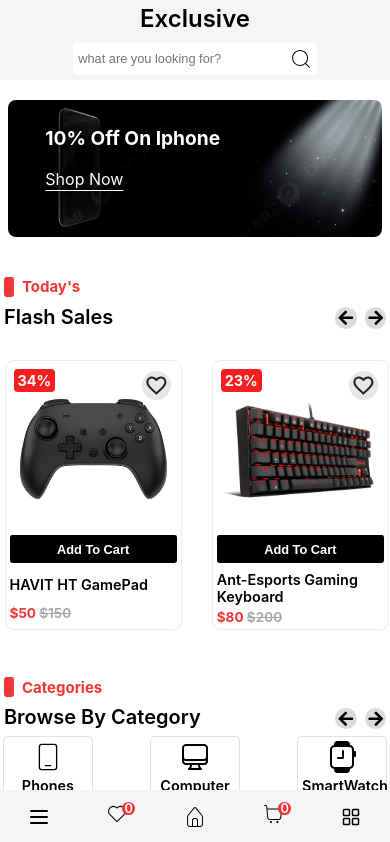
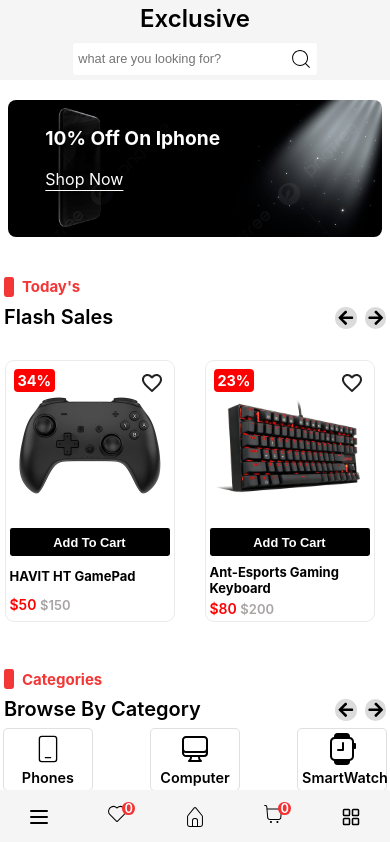
Before and after one commit to abhradeep01/ecommerce, a React (Create React App) app: page / in a window 390 px wide. Shown: the top 842 px of the page. Built offline with nearby package versions, Linux system fonts and the light colour scheme.

Commit message:
some change using styled-components

```diff
--- a/package.json
+++ b/package.json
@@ -17,6 +17,8 @@
     "react-redux": "^9.1.2",
     "react-scripts": "5.0.1",
     "redux": "^5.0.1",
+    "styled-component": "^2.8.0",
+    "styled-components": "^6.1.12",
     "web-vitals": "^2.1.4"
   },
   "scripts": {
--- a/src/main/component/cart/cart.js
+++ b/src/main/component/cart/cart.js
@@ -1,44 +1,158 @@
 import React from 'react'
-import styles from './cart.module.css';
+// import styles from './cart.module.css';
 import {FavoriteBorder,Favorite} from '@mui/icons-material';
 import { IconButton } from '@mui/material';
 import {grey} from '@mui/material/colors';
+import styled from 'styled-components';
 
-function Cart({img,discount,itemName,price,not,cartEvent,favEvent}) {
+function Cart({img,float,itemName,price,not,cartEvent,favEvent}) {
   const [favorite,setFavorite] = React.useState(false);
 
+  const Cart = styled.div`
+    min-width:10rem;
+    max-width:10.5rem;
+    position: relative;
+    display: flex;
+    flex-direction: column;
+    padding:0.25rem;
+    box-shadow:0px 0px 0px 1px rgb(235, 235, 235);
+    border-radius:0.5rem;
+    gap:0.5rem;
+
+    //hover
+    &:hover{
+      box-shadow:0px 0px 5px rgb(175, 175, 175);
+      transition:box-shadow 0.1ms;
+      cursor: pointer;
+    }
+  `;
+  const Float = styled.div`
+    position: absolute;
+    z-index:1;
+    top:0.5rem;
+    left:0.5rem;
+    width:fit-content;
+    padding:0.2rem 0.25rem;
+    font-size:0.9rem;
+    font-weight:700;
+    border-radius:0.25rem;
+    text-align: center;
+
+    &.new{
+      text-transform: capitalize;
+      color:white;
+      background-color:green;
+    }
+    &.discount{
+      color:white;
+      background-color:red;
+    }
+  `;
+  const Button = styled.button`
+    background-color:black;
+    height:1.75rem;
+    color:white;
+    border:none;
+    outline:none;
+    font-size:0.8rem;
+    font-weight:600;
+    padding:0.2rem;
+    text-transform: capitalize;
+    border-radius:0.15rem;
+    &:hover{
+      opacity:0.9;
+      cursor: pointer;
+    }
+  `;
+  const FloatIcon = styled.div`
+    position: absolute;
+    width:fit-content;
+    top:2px;
+    right:2px;
+    display: flex;
+    flex-direction: column;
+    align-items: center;
+    gap:0.25rem;
+    z-index:1;
+
+    &>.icon{
+      font-size:1.5rem;
+      background-color:rgb(231, 231, 231);
+      border-radius:50%;
+      padding:0.15rem;
+    }
+  `;
+  const ProductImg = styled.div`
+    width:100%;
+    display: flex;
+    flex-direction: column;
+    gap:0.2rem;
+    &>img{
+      width:100%;
+    }
+  `;
+  const ProductDesc =styled.div`
+    width:100%;
+    height:100%;
+    display:flex;
+    flex-direction: column;
+    justify-content:space-around;
+    gap:0.25rem;
+  `;
+  const Price = styled.h5`
+    text-transform: capitalize;
+    font-size:14px;
+    font-weight:600;
+    margin:0;
+    color:red;
+  `;
+  const Productname = styled.h3`
+    font-size:13px;
+    font-weight:700;
+    margin:0;
+    text-transform: capitalize;
+
+  `;
+  const NotPrice = styled.span`
+    font-size:13px;
+    color:rgb(168, 164, 164);
+    font-weight:600;
+  `;
   const onclickevent =(e)=>{
     setFavorite(!favorite);
     favEvent(e);
   }
   return (
-    <div className={styles.cart} id='cart' data-item-name={itemName} data-price={price}
-      data-discount={discount} data-favorite={favorite} data-set-favorite={setFavorite}>
-        <div className={`${styles.tags} ${discount==='new'?
-          styles.green:styles.red}`} style={discount?{display:'block'}:
-          {display:'none'}} id='discount' data-discount={discount} >{discount}
-        </div>
-        <div className={styles.float_icon}>
+    <Cart id='cart' data-item-name={itemName} data-price={price}
+      data-discount={float} data-favorite={favorite} data-set-favorite={setFavorite}>
+        <Float className={float==='new'?'new':'discount'} style={float?{display:'block'}:
+          {display:'none'}} id='discount'>{float}
+        </Float>
+        <FloatIcon>
           {favorite?
             <IconButton onClick={onclickevent}>
-              <Favorite className={styles.icon} color='error' />
+              <Favorite className={'icon'} color='error' />
             </IconButton>:
             <IconButton onClick={onclickevent} >
-              <FavoriteBorder className={styles.icon} sx={{color:grey[900]}} />
+              <FavoriteBorder className={'icon'} sx={{color:grey[900]}} />
             </IconButton>
           }
-        </div>
-        <div className={styles.up}>
+        </FloatIcon>
+        <ProductImg>
           <img src={img} alt={itemName} />
-          <button onClick={cartEvent}>add to cart</button>
-        </div>
-        <div className={styles.text}>
-          <div className={styles.h3}>{itemName}</div>
-          <div className={styles.h5}>${price} <span
-          style={not?{display:'inline'}:{display:'none'}}>${not}</span>
-        </div>
-        </div>
-    </div>
+          <Button onClick={cartEvent}>add to cart</Button>
+        </ProductImg>
+        <ProductDesc>
+          <div>
+            <Productname>{itemName}</Productname>
+          </div>
+          <div>
+            <Price>${price} <NotPrice
+              style={not?{display:'inline'}:{display:'none'}}>${not}</NotPrice>
+            </Price>
+          </div>
+        </ProductDesc>
+    </Cart>
   )
 }
 
--- a/src/main/component/cart/cart.module.css
+++ /dev/null
@@ -1,114 +0,0 @@
-.cart{
-    min-width:10rem;
-    max-width:10.5rem;
-    position: relative;
-    display: flex;
-    flex-direction: column;
-    padding:0.25rem;
-    box-shadow:0px 0px 0px 1px rgb(235, 235, 235);
-    border-radius:0.5rem;
-    gap:0.5rem;
-}
-.tags{
-    position: absolute;
-    z-index:1;
-    top:0.5rem;
-    left:0.5rem;
-    width:fit-content;
-    padding:0.2rem 0.25rem;
-    font-size:0.9rem;
-    font-weight:700;
-    border-radius:0.25rem;
-    text-align: center;
-}
-.green{
-    text-transform: capitalize;
-    color:white;
-    background-color:rgb(5, 155, 5);
-}
-.red{
-    color:white;
-    background-color:rgb(245, 31, 31);
-}
-.float_icon{
-    position: absolute;
-    width:fit-content;
-    top:2px;
-    right:2px;
-    display: flex;
-    flex-direction: column;
-    align-items: center;
-    gap:0.25rem;
-    z-index:1;
-    .icon{
-        font-size:1.5rem;
-        background-color:rgb(231, 231, 231);
-        border-radius:50%;
-        padding:0.15rem;
-    }
-}
-.up{
-    width:100%;
-    display: flex;
-    flex-direction: column;
-    gap:0.2rem;
-    img{
-        width:100%;
-    }
-    button{
-        background-color:black;
-        height:1.75rem;
-        color:white;
-        border:none;
-        outline:none;
-        font-size:0.8rem;
-        font-weight:600;
-        padding:0.2rem;
-        text-transform: capitalize;
-        border-radius:0.15rem;
-    }
-    button:hover{
-        opacity:0.9;
-        cursor: pointer;
-    }
-}
-.text{
-    width:100%;
-    height:100%;
-    display:flex;
-    flex-direction: column;
-    justify-content:space-around;
-    gap:0.25rem;
-    .h3{
-        text-transform: capitalize;
-        font-size:0.9rem;
-        font-weight:600;
-        text-transform: capitalize;
-    }
-    .h5{
-        font-size:0.85rem;
-        color:rgb(240, 55, 55);
-        font-weight:700;
-        span{
-            color:rgb(168, 164, 164);
-            text-decoration:line-through;
-            font-weight:600;
-        }
-    }
-}
-.cart:hover{
-    box-shadow:0px 0px 5px rgb(175, 175, 175);
-    transition:box-shadow 0.1ms;
-    cursor: pointer;
-}
-@media (max-width:1024px) {
-    .cart:hover{
-        box-shadow:0px 0px 0px 1px rgb(228, 227, 227);
-    }
-}
-@media (max-width:490px) {
-    .cart{
-        min-width:43.75%;
-        /* max-width:45%; */
-    }
-}
--- a/src/main/main.js
+++ b/src/main/main.js
@@ -27,7 +27,7 @@ const service = [
     head:'money back garantee',
     about:'we return money within 30 days'
   }
-]
+];
 
 //main component
 function Main() {
@@ -62,6 +62,11 @@ function Main() {
       discount:parent.dataset.discount,
       bool:parent.dataset.favorite
     }
+    var fav = document.querySelector('.heartcount');
+    let favNum = fav.nodeValue;
+    favNum = favNum +1;
+    fav.nodeValue=favNum;
+    console.log(favNum);
     console.log(JSON.stringify(cartInfo));
   }
   const Service =()=>{
@@ -136,7 +141,7 @@ function Main() {
           {ExportData.map((item,index)=>{
             return <Cart
               key={index}
-              discount={item.discount}
+              float={item.discount}
               img={item.img}
               itemName={item.productName}
               price={item.price}
@@ -175,7 +180,7 @@ function Main() {
           {sellingProductsData.map((item,index)=>{
             return <Cart
              key={index}
-             discount={item.discount}
+             float={item.discount}
              img={item.img}
              itemName={item.productName}
              price={item.price}
@@ -233,7 +238,7 @@ function Main() {
           {salesproductData.map((item,index)=>{
             return <Cart
               key={index}
-              discount={item.discount}
+              float={item.discount}
               img={item.img}
               itemName={item.productName}
               price={item.price}
```
Also changed, not shown: 1 other file (tests, documents, lock files or other folders).
